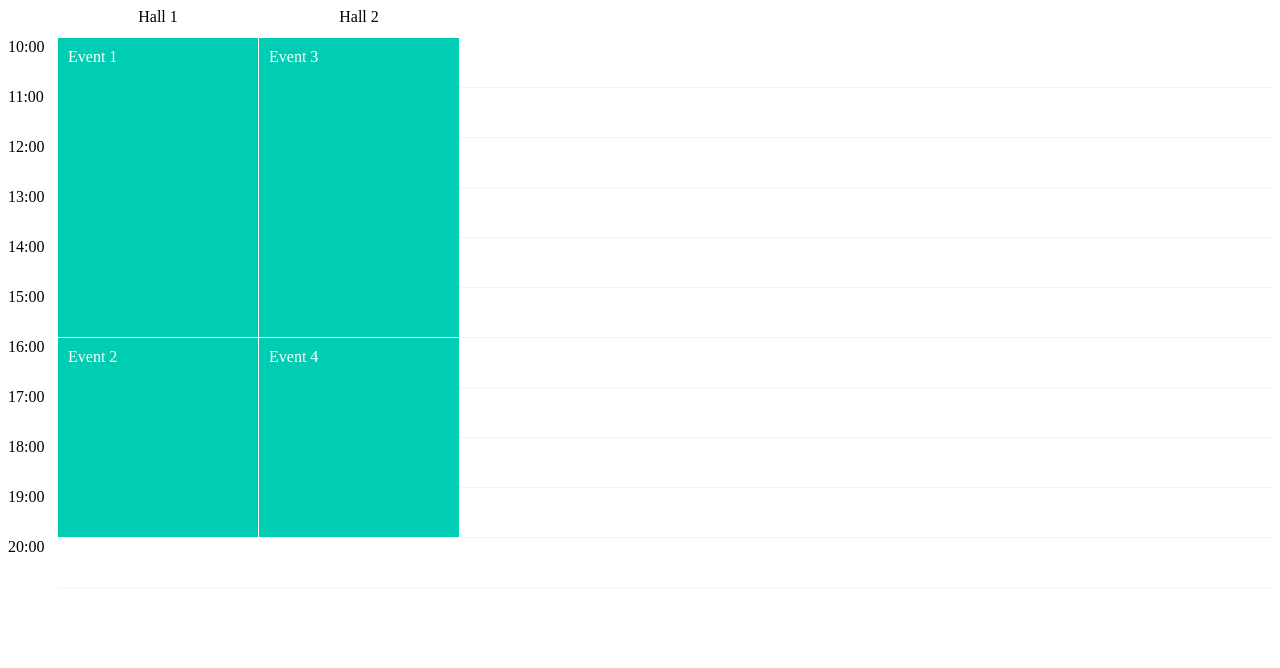
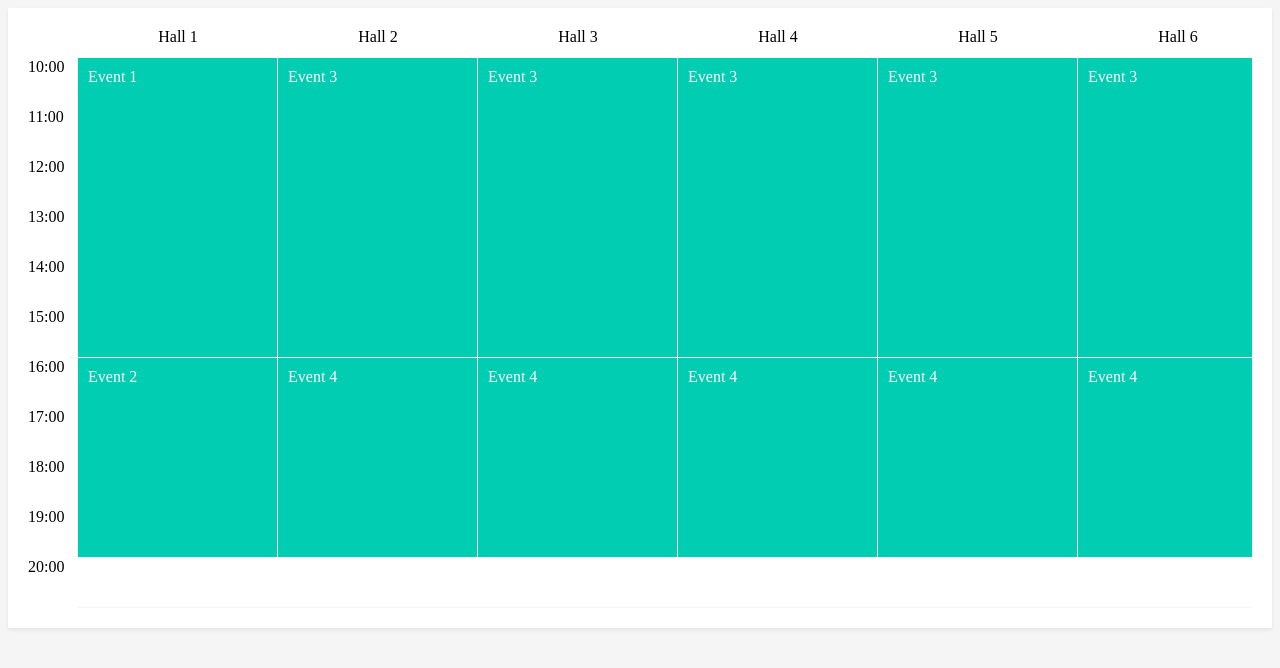
Before and after one commit to maksimkuznetsov/jqueryTimeTable, a website: page index.html in a window 1280 px wide. Drawn offline with nearby package versions, Linux system fonts and the light colour scheme.

Commit message:
Count width for halls wrap

```diff
--- a/index.html
+++ b/index.html
@@ -5,7 +5,7 @@
 	<meta name="viewport" content="width=device-width, initial-scale=1">
 	<link rel="stylesheet" type="text/css" href="main.css">
 </head>
-<body>
+<body style="background:#f5f5f5">
 
 	<div class="timetable">
 	</div>
@@ -36,6 +36,94 @@
 		      start:   '2016-06-19T16:00:00Z',
 		      end: '2016-06-19T20:00:00Z'
 		    }]
+		  }, {
+		    title: 'Hall 3',
+		    events: [{
+		      title: 'Event 3',
+		      start:   '2016-06-19T10:00:00Z',
+		      end: '2016-06-19T16:00:00Z'
+		    },{
+		      title: 'Event 4',
+		      start:   '2016-06-19T16:00:00Z',
+		      end: '2016-06-19T20:00:00Z'
+		    }]
+		  }, {
+		    title: 'Hall 4',
+		    events: [{
+		      title: 'Event 3',
+		      start:   '2016-06-19T10:00:00Z',
+		      end: '2016-06-19T16:00:00Z'
+		    },{
+		      title: 'Event 4',
+		      start:   '2016-06-19T16:00:00Z',
+		      end: '2016-06-19T20:00:00Z'
+		    }]
+		  }, {
+		    title: 'Hall 5',
+		    events: [{
+		      title: 'Event 3',
+		      start:   '2016-06-19T10:00:00Z',
+		      end: '2016-06-19T16:00:00Z'
+		    },{
+		      title: 'Event 4',
+		      start:   '2016-06-19T16:00:00Z',
+		      end: '2016-06-19T20:00:00Z'
+		    }]
+		  }, {
+		    title: 'Hall 6',
+		    events: [{
+		      title: 'Event 3',
+		      start:   '2016-06-19T10:00:00Z',
+		      end: '2016-06-19T16:00:00Z'
+		    },{
+		      title: 'Event 4',
+		      start:   '2016-06-19T16:00:00Z',
+		      end: '2016-06-19T20:00:00Z'
+		    }]
+		  }, {
+		    title: 'Hall 7',
+		    events: [{
+		      title: 'Event 3',
+		      start:   '2016-06-19T10:00:00Z',
+		      end: '2016-06-19T16:00:00Z'
+		    },{
+		      title: 'Event 4',
+		      start:   '2016-06-19T16:00:00Z',
+		      end: '2016-06-19T20:00:00Z'
+		    }]
+		  }, {
+		    title: 'Hall 8',
+		    events: [{
+		      title: 'Event 3',
+		      start:   '2016-06-19T10:00:00Z',
+		      end: '2016-06-19T16:00:00Z'
+		    },{
+		      title: 'Event 4',
+		      start:   '2016-06-19T16:00:00Z',
+		      end: '2016-06-19T20:00:00Z'
+		    }]
+		  }, {
+		    title: 'Hall 9',
+		    events: [{
+		      title: 'Event 3',
+		      start:   '2016-06-19T10:00:00Z',
+		      end: '2016-06-19T16:00:00Z'
+		    },{
+		      title: 'Event 4',
+		      start:   '2016-06-19T16:00:00Z',
+		      end: '2016-06-19T20:00:00Z'
+		    }]
+		  }, {
+		    title: 'Hall 11',
+		    events: [{
+		      title: 'Event 3',
+		      start:   '2016-06-19T10:00:00Z',
+		      end: '2016-06-19T16:00:00Z'
+		    },{
+		      title: 'Event 4',
+		      start:   '2016-06-19T16:00:00Z',
+		      end: '2016-06-19T20:00:00Z'
+		    }]
 		  }];
 		$('.timetable').timetable(halls);
 	</script>
--- a/main.css
+++ b/main.css
@@ -1,6 +1,11 @@
 .timetable {
+    box-shadow: 0 2px 4px rgba(0,0,0,.08);
+    background:#fff;
+    padding: 20px;
+}
+.timetable-content{
 	position: relative;
-	overflow: auto;
+	overflow: hidden;
 }
 .timetable-hours{
 	width:100%;
@@ -20,9 +25,17 @@
 	height: 1px;
 	background: #f5f5f5;
 }
+.timetable-halls-wrap{
+	position: absolute;
+	left:50px;
+	top:0;
+	bottom: 0;
+	right: 0;
+	overflow: auto;
+}
 .timetable-halls{
 	position: absolute;
-	left:50px;
+	left:0;
 	top:0;
 	bottom: 0;
 }
@@ -36,9 +49,6 @@
 	width: 200px;
 	float:left;
 }
-.timetable-hall + .timetable-hall {
-	margin-left: 1px;
-}
 .timetable-hall-header{
 	height: 30px;
 	overflow:hidden;
@@ -49,7 +59,8 @@
 }
 .timetable-event {
 	position: absolute;
-	width: 100%;
+	left:0;
+	right:1px;
 	padding: 10px;
 	box-sizing:border-box;
 	background: #00CDB1;
--- a/timetable.js
+++ b/timetable.js
@@ -95,13 +95,19 @@
       var Timetable = (function(){
         var Timetable = function($root, data){
           this.$root = $root;
+          this.$content = $('<div/>');
           this.$hours = $('<div/>');
+          this.$hallsWrap = $('<div/>');
           this.$halls = $('<div/>');
+          this.$content.addClass('timetable-content');
           this.$hours.addClass('timetable-hours');
+          this.$hallsWrap.addClass('timetable-halls-wrap');
           this.$halls.addClass('timetable-halls');
-          this.$root
+          this.$hallsWrap.append(this.$halls);
+          this.$content
             .append(this.$hours)
-            .append(this.$halls);
+            .append(this.$hallsWrap);
+          this.$root.append(this.$content);
 
           this.data = data;
 
@@ -142,11 +148,17 @@
           }
         };
 
+        Timetable.prototype.countHallsWidth = function(){
+          var hallWidth = this.$halls.children().eq(0).width();
+          this.$halls.width(this.data.length * hallWidth);
+        };
+
         Timetable.prototype.showEvents = function(){
           for(var i = 0, l = this.data.length; i < l; i++){
             var hall = new Hall(this.data[i]);
             this.$halls.append(hall.getNode());
           }
+          this.countHallsWidth();
         };
 
 
```
